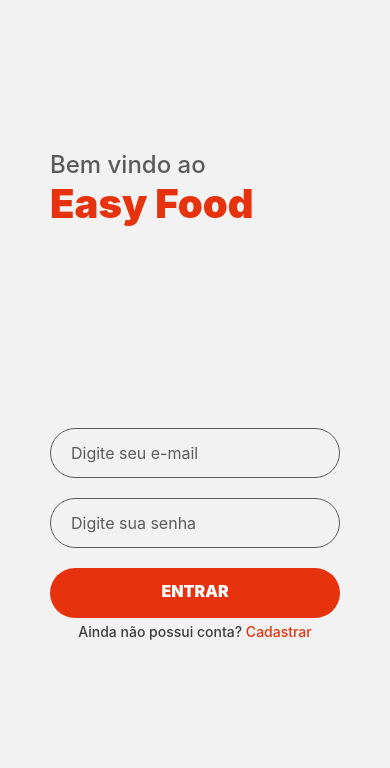
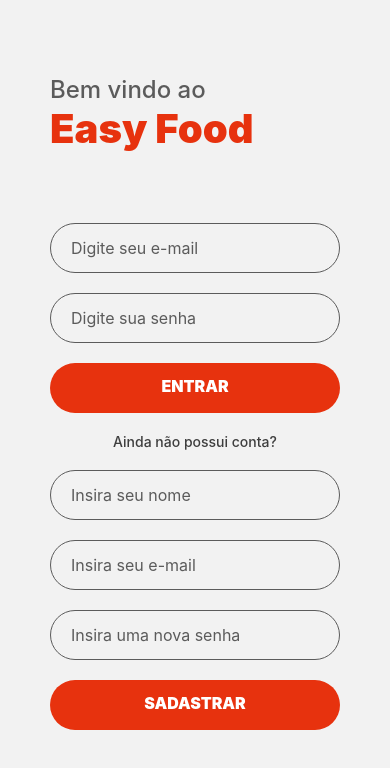
Before and after one commit to JuliaRoman/TG, a React Native app in the folder easyfood/: screen /Inicial in a window 390 px wide. Shown: the top 768 px of the page. Built offline with nearby package versions, Linux system fonts and the light colour scheme.

Commit message:
Mesma tela
Colocação na mesma tela (depois polir tela)

```diff
--- a/easyfood/package.json
+++ b/easyfood/package.json
@@ -14,7 +14,7 @@
     "axios": "^1.3.5",
     "expo": "^48.0.9",
     "expo-status-bar": "~1.4.4",
-    "firebase": "^9.19.1",
+    "firebase": "^9.20.0",
     "react": "18.2.0",
     "react-dom": "18.2.0",
     "react-native": "0.71.4",
--- a/easyfood/src/telas/Cadastro.js
+++ b/easyfood/src/telas/Cadastro.js
@@ -11,23 +11,23 @@
     const [password, setPassword] = React.useState('');
 
     const app = initializeApp(firebaseConfig);
-    const auth = getAuth(app);
+    /*const auth = getAuth(app);*/
 
-    const handleCreateAccount = () => {
-        createUserWithEmailAndPassword(auth, email, password)
-        .then(() => {
-            console.log('Account created')
-            const user = userCredential.user;
-            console.log(user);
-            handleBuscaIngrediente();
-        })
-        .catch(error => {
-            console.log(error);
-            alert(error);
-            console.log(email);
-            console.log(password);
-        })
-    }
+    // const handleCreateAccount = () => {
+    //     createUserWithEmailAndPassword(auth, email, password)
+    //     .then(() => {
+    //         console.log('Account created')
+    //         const user = userCredential.user;
+    //         console.log(user);
+    //         handleBuscaIngrediente();
+    //     })
+    //     .catch(error => {
+    //         console.log(error);
+    //         alert(error);
+    //         console.log(email);
+    //         console.log(password);
+    //     })
+    // }
 
     const navigation = useNavigation();
 
@@ -46,14 +46,11 @@
     return (
 
         <SafeAreaView>
-            <View style = {styles.voltar}>
+            {/*<View style = {styles.voltar}>
                 <Text style = {styles.mensagem}>Já possui conta?</Text>
                 <Text style = {[styles.mensagem, styles.cadastrar]} onPress={handleInicial} >Acessar!</Text>
-            </View>
-            <TextInput style = {styles.input} placeholder="Insira seu nome" />
-            <TextInput onChangeText={(text) => setEmail(text)} style = {styles.input} placeholder="Insira seu e-mail" />
-            <TextInput onChange={(text) => setPassword(text)} secureTextEntry={true} style = {styles.input} placeholder="Insira uma nova senha" />
-            <TextInput secureTextEntry={true} style = {styles.input} placeholder="Confirme sua senha" />
+            </View>*/}
+
             <Text style = {styles.chamada}>Possui alguma restrição ou dieta alimentar?</Text>
             <View style = {styles.restricoes}>
                 <View style = {styles.flex}>
--- a/easyfood/src/telas/Inicial.js
+++ b/easyfood/src/telas/Inicial.js
@@ -66,8 +66,12 @@
             />*/}
             {/*<Button title="Entrar" style = {styles.botao} onPress={() => navigation.navigate('')}/>*/}
             <Text style = {styles.botao} onPress={handleSignIn}>Entrar</Text>
-            <Text style = {styles.mensagem}>Ainda não possui conta?<Text style = {styles.cadastrar} onPress={handleCadastro}> Cadastrar</Text></Text>
+            <Text style = {styles.mensagem}>Ainda não possui conta?</Text>
 
+            <TextInput style = {styles.input} placeholder="Insira seu nome" />
+            <TextInput onChangeText={(text) => setEmail(text)} style = {styles.input} placeholder="Insira seu e-mail" />
+            <TextInput onChange={(text) => setPassword(text)} secureTextEntry={true} style = {styles.input} placeholder="Insira uma nova senha" />
+            <Text style = {styles.botao} onPress={handleCadastro}>Sadastrar</Text>
         </SafeAreaView>
     );
 }
@@ -76,7 +80,7 @@
     chamada: {
         fontWeight:'500',
         fontSize: 24,
-        marginTop: 150,
+        marginTop: 75,
         marginLeft: 50,
         color: '#5B5B5B',
     },
@@ -85,7 +89,7 @@
         color: '#E7320E',
         fontSize: 40,
         marginLeft: 50,
-        marginBottom: 200,
+        marginBottom: 70,
     },
     input:{
         borderWidth:1,
@@ -123,14 +127,10 @@
         color: '#3E3E3E',
         fontSize: 14,
         fontWeight: '500',
+        marginTop: 15,
         marginLeft: 50,
         marginBottom: 20,
         marginRight: 50,
         textAlign:'center',
     },
-    cadastrar:{
-        color: '#E7320E',
-        fontSize: 14,
-        fontWeight: '500',
-    },
 });
```
Also changed, not shown: 2 other files (tests, documents, lock files or other folders).
